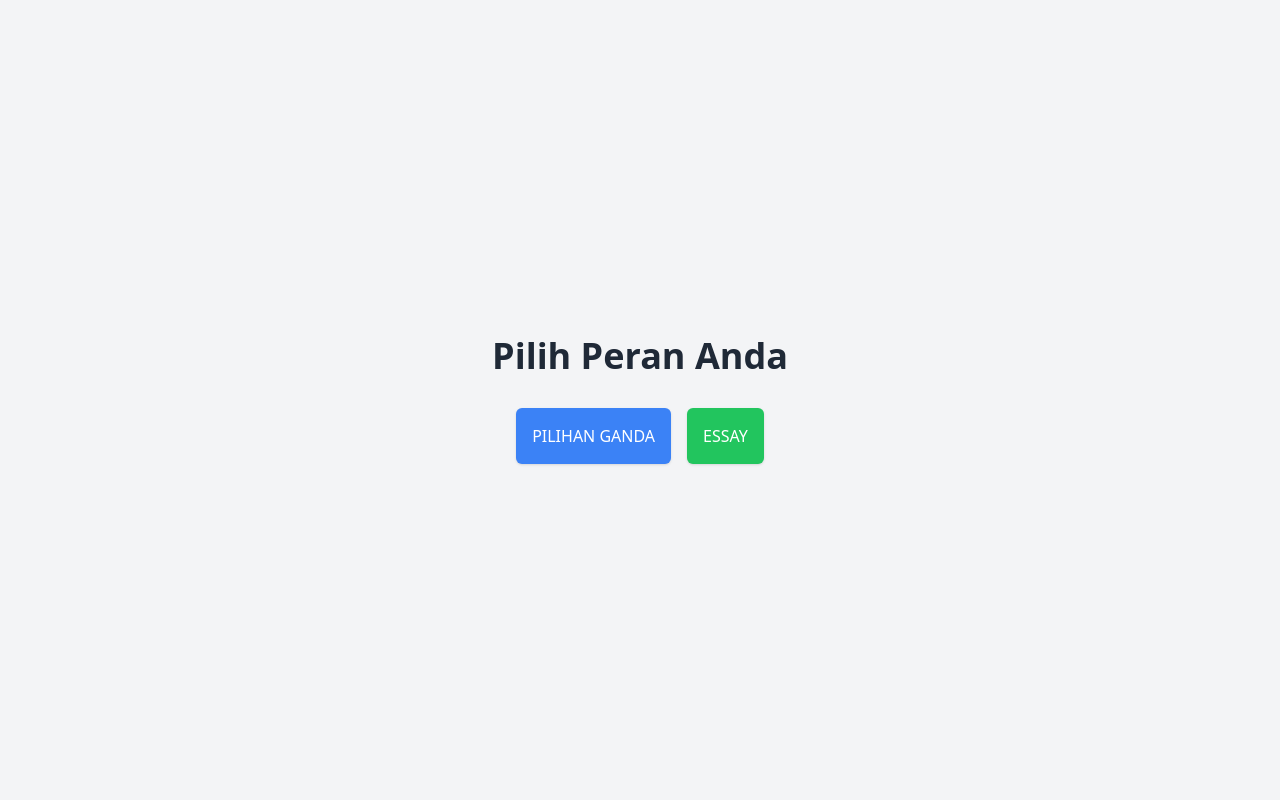
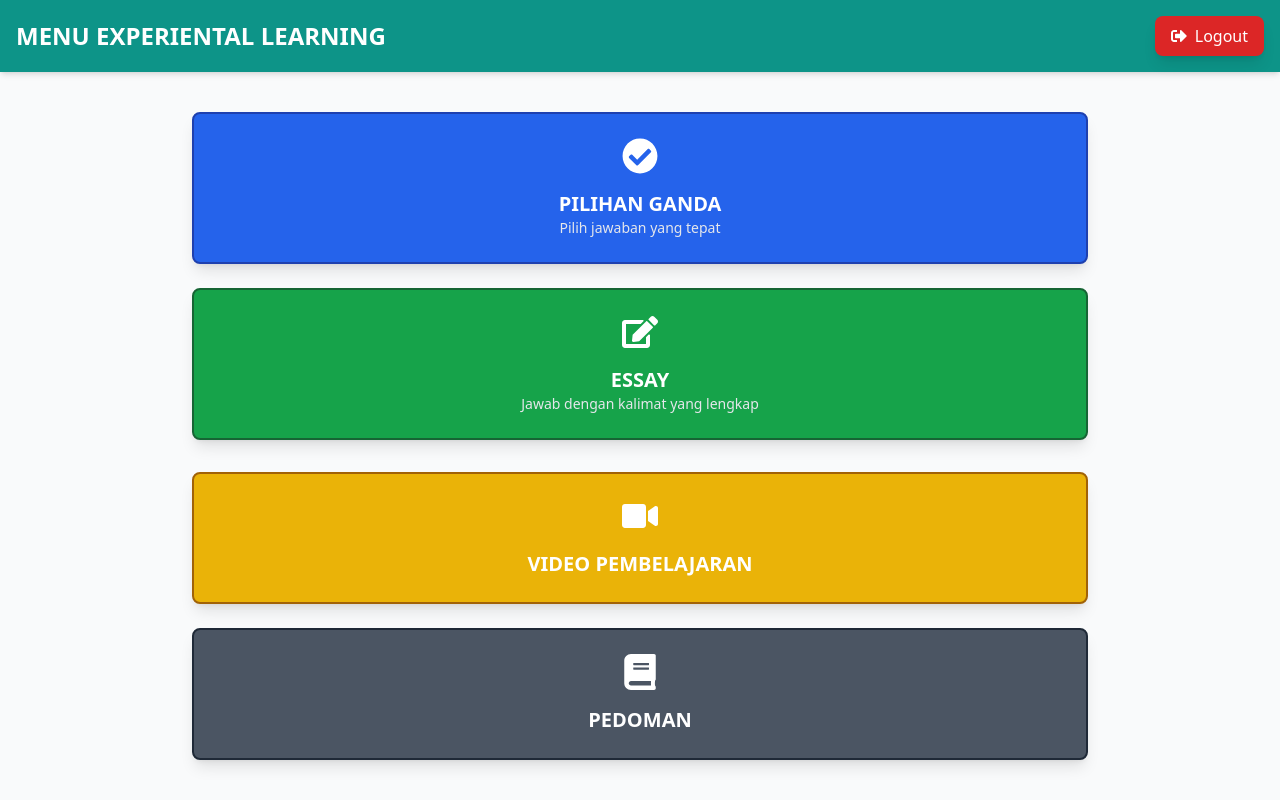
Before and after one commit to akhfarisfz/frontend, a React (Create React App) app: page /tipe-soal/1 in a window 1280 px wide. Built offline with nearby package versions, Linux system fonts and the light colour scheme.

Commit message:
perbaikan tampilan

```diff
--- a/src/page/Essay.js
+++ b/src/page/Essay.js
@@ -128,6 +128,10 @@ const Essay = () => {
 
   return (
     <div className="relative flex flex-col items-center min-h-screen bg-gray-100">
+      {/* Header Section */}
+      <header className="bg-teal-600 text-white w-full py-4 px-6 shadow-md">
+        <h1 className="text-3xl font-bold">Esai</h1>
+      </header>
       <div className="relative flex flex-col items-center w-full max-w-4xl mt-10">
         <h1 className="text-4xl font-bold mb-6 text-gray-800">
           {question}
--- a/src/page/PilihTipeSoal.js
+++ b/src/page/PilihTipeSoal.js
@@ -1,28 +1,77 @@
 import React from 'react';
 import { useParams, useNavigate } from 'react-router-dom';
+import { FaCheckCircle, FaEdit, FaVideo, FaBook, FaSignOutAlt } from 'react-icons/fa';
 
 const PilihTipeSoal = () => {
   const { id } = useParams(); // Mengambil 'id' dari URL
   const navigate = useNavigate();
 
+  const handleLogout = () => {
+    // Handle logout logic here
+    console.log('Logging out...');
+    navigate('/'); // Redirect to login or another page
+  };
+
   return (
-    <div className="flex flex-col items-center justify-center min-h-screen bg-gray-100">
-      <h1 className="text-4xl font-bold mb-8 text-gray-800">Pilih Peran Anda</h1>
+    <div className="flex flex-col min-h-screen bg-gray-50">
+      <header className="bg-teal-600 text-white shadow-md p-4 flex items-center justify-between">
+        <h1 className="text-2xl font-extrabold">MENU EXPERIENTAL LEARNING</h1>
+        <button
+          onClick={handleLogout}
+          className="bg-red-600 text-white flex items-center py-2 px-4 rounded-lg shadow-lg hover:bg-red-700 transition-transform transform hover:scale-105"
+        >
+          <FaSignOutAlt className="mr-2" />
+          Logout
+        </button>
+      </header>
 
-      <div className="flex space-x-4">
+      <main className="flex flex-col items-center justify-center flex-1 p-6">
+        <div className="flex flex-col space-y-8 w-full max-w-4xl">
+          <div className="flex flex-col space-y-6">
             <button
-          onClick={() => navigate(`/pilihan-ganda/${id}`)} // Mengirim 'id' ke halaman lain
-          className="bg-blue-500 text-white p-4 rounded-md shadow hover:bg-blue-600 transition"
+              onClick={() => navigate(`/pilihan-ganda/${id}`)}
+              className="flex flex-col items-center justify-center bg-blue-600 text-white py-6 px-8 rounded-lg shadow-lg hover:bg-blue-700 transition-transform transform hover:scale-105 border-2 border-blue-800"
             >
-          PILIHAN GANDA
+              <FaCheckCircle className="text-4xl mb-4" />
+              <div className="text-center">
+                <h2 className="text-xl font-bold">PILIHAN GANDA</h2>
+                <p className="text-sm text-gray-200">Pilih jawaban yang tepat</p>
+              </div>
             </button>
             <button
-          onClick={() => navigate(`/tanya-jawab-essay/${id}`)} // Mengirim 'id' ke halaman lain
-          className="bg-green-500 text-white p-4 rounded-md shadow hover:bg-green-600 transition"
+              onClick={() => navigate(`/tanya-jawab-essay/${id}`)}
+              className="flex flex-col items-center justify-center bg-green-600 text-white py-6 px-8 rounded-lg shadow-lg hover:bg-green-700 transition-transform transform hover:scale-105 border-2 border-green-800"
             >
-          ESSAY
+              <FaEdit className="text-4xl mb-4" />
+              <div className="text-center">
+                <h2 className="text-xl font-bold">ESSAY</h2>
+                <p className="text-sm text-gray-200">Jawab dengan kalimat yang lengkap</p>
+              </div>
             </button>
           </div>
+
+          <div className="flex flex-col space-y-6">
+            <button
+              onClick={() => navigate(`/video-pembelajaran`)}
+              className="flex flex-col items-center justify-center bg-yellow-500 text-white py-6 px-8 rounded-lg shadow-lg hover:bg-yellow-600 transition-transform transform hover:scale-105 border-2 border-yellow-700"
+            >
+              <FaVideo className="text-4xl mb-4" />
+              <div className="text-center">
+                <h2 className="text-xl font-bold">VIDEO PEMBELAJARAN</h2>
+              </div>
+            </button>
+            <button
+              onClick={() => navigate(`/petunjuk`)}
+              className="flex flex-col items-center justify-center bg-gray-600 text-white py-6 px-8 rounded-lg shadow-lg hover:bg-gray-700 transition-transform transform hover:scale-105 border-2 border-gray-800"
+            >
+              <FaBook className="text-4xl mb-4" />
+              <div className="text-center">
+                <h2 className="text-xl font-bold">PEDOMAN</h2>
+              </div>
+            </button>
+          </div>
+        </div>
+      </main>
     </div>
   );
 };
--- a/src/page/PilihanGandaPage.js
+++ b/src/page/PilihanGandaPage.js
@@ -12,6 +12,7 @@ const PilihanGandaPage = () => {
   const [submitted, setSubmitted] = useState(false);
   const [score, setScore] = useState(0);
   const [username, setUsername] = useState('');
+  const [answerSummary, setAnswerSummary] = useState([]);
   const [loading, setLoading] = useState(true); // State to handle loading
   const [error, setError] = useState(null); // State for error handling
 
@@ -85,16 +86,26 @@ const PilihanGandaPage = () => {
       soal: q._id, // Assuming the question has an `_id` field
     }));
 
+    // Generate answer summary
+    const summary = questions.map((q, index) => ({
+      nomor: index + 1,
+      benar: userAnswers[index] === q.kunci,
+    }));
+
+    setAnswerSummary(summary);
+
     try {
       await axios.put(`${process.env.REACT_APP_API_URL}api/siswa/${id}`, {
         namaSiswa: username, // Use the fetched username
         pilihanGanda: answersToSubmit,
+        skorPilihanGanda: score
       });
     } catch (error) {
       console.error('Error submitting answers:', error);
       setError('Failed to submit answers.');
     }
   };
+
 
   if (loading) {
     return <p>Loading...</p>;
@@ -107,26 +118,31 @@ const PilihanGandaPage = () => {
   const currentQuestion = questions[currentQuestionIndex];
 
   return (
-    <div className="flex flex-col items-center justify-center min-h-screen bg-gray-100 p-4">
+    <div className="relative flex flex-col min-h-screen bg-gray-100 p-6">
+      {/* Fixed Header */}
+      <header className="fixed top-0 left-0 w-full bg-teal-600 text-white py-4 px-6 shadow-md z-10">
+        <h1 className="text-3xl font-bold text-center">Soal Pilihan Ganda</h1>
+      </header>
+
+      {/* Content Area */}
+      <div className="flex flex-col items-center justify-center min-h-screen pt-20"> {/* Add pt-20 to account for fixed header */}
         {!submitted ? (
           <>
-          <h1 className="text-3xl font-bold mb-6 text-gray-800">Soal Pilihan Ganda</h1>
-
             {currentQuestion ? (
-            <div className="mb-6 w-full max-w-xl">
-              <h2 className="text-xl font-semibold mb-4">{currentQuestion.soal}</h2>
+              <div className="mb-8 w-full max-w-2xl bg-white p-6 rounded-lg shadow-lg">
+                <h2 className="text-2xl font-semibold mb-6 text-gray-900">{currentQuestion.soal}</h2>
                 {currentQuestion.pilihan ? (
                   currentQuestion.pilihan.map((option, i) => (
-                  <label key={i} className="block mb-2">
+                    <label key={i} className="block mb-4 p-4 bg-gray-50 rounded-lg shadow-sm hover:bg-gray-100 transition">
                       <input
                         type="radio"
                         name={`soalPilihanGanda-${currentQuestionIndex}`}
                         value={option}
                         checked={userAnswers[currentQuestionIndex] === option}
                         onChange={() => handleAnswerChange(option)}
-                      className="mr-2"
+                        className="mr-3 accent-blue-500"
                       />
-                    {option}
+                      <span className="text-lg text-gray-700">{option}</span>
                     </label>
                   ))
                 ) : (
@@ -138,24 +154,37 @@ const PilihanGandaPage = () => {
             )}
             <button
               onClick={handleNextQuestion}
-            className="bg-blue-500 text-white p-2 rounded-md shadow hover:bg-blue-600 transition"
+              className="bg-blue-600 text-white py-3 px-6 rounded-lg shadow-lg hover:bg-blue-700 transition-transform transform hover:scale-105"
             >
               {currentQuestionIndex < questions.length - 1 ? 'Soal Berikutnya' : 'Submit Jawaban'}
             </button>
           </>
         ) : (
-        <div className="mt-6 text-xl font-bold text-gray-800">
-          Terimakasih
+          <div className="mt-8 text-2xl font-bold text-gray-800 flex flex-col items-center">
+            <p>Terimakasih telah menyelesaikan soal!</p>
+            <div className="mt-6 w-full max-w-2xl bg-white p-6 rounded-lg shadow-lg">
+              <h2 className="text-2xl font-semibold mb-4 text-gray-900">Rangkuman Jawaban</h2>
+              {answerSummary.map((item, index) => (
+                <div
+                key={index}
+                className={`mb-4 p-4 rounded-lg ${item.benar ? 'bg-green-100 text-green-800' : 'bg-red-100 text-red-800'}`}
+              >
+                <p className="text-md">{item.nomor}. <span className="font-bold">{item.benar ? 'Benar' : 'Salah'}</span></p>
+              </div>
+              ))}
+            </div>
             <button
-            onClick={() => navigate(`/tipe-soal/${id}`)} // Pass id as state
-            className="bg-blue-500 text-white p-2 rounded-md shadow hover:bg-blue-600 transition ml-4"
+              onClick={() => navigate(`/tipe-soal/${id}`)}
+              className="bg-blue-600 text-white py-3 px-6 rounded-lg shadow-lg hover:bg-blue-700 transition-transform transform hover:scale-105 mt-6"
             >
               Kembali
             </button>
           </div>
         )}
       </div>
+    </div>
   );
+
 };
 
 export default PilihanGandaPage;
```
Also changed, not shown: src/page/Landingpage.js (+22 -11 lines), src/page/contents/ContentPage.js (+42 -41 lines). Lines whose indentation alone changed are shown as unchanged.
